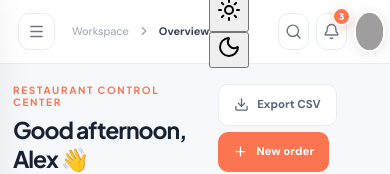
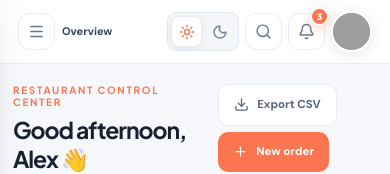
Before and after one commit to YoussefLehroudd/RestoPilot, a plain HTML site: page index.html in a window 390 px wide. Shown: the top 174 px of the page. Drawn offline with nearby package versions, Linux system fonts and the light colour scheme; grey boxes are pictures that could not be loaded.

Commit message:
Style accessible header theme toggle in desktop and mobile modes

```diff
--- a/styles.css
+++ b/styles.css
@@ -519,3 +519,81 @@ body.dark .toast{background:#304558;border:1px solid #435c6f;color:#f6f9fe}
 @media(max-width:720px){
   body.dark .sidebar{box-shadow:12px 0 46px rgba(0,0,0,.45)}
 }
+
+
+/* Header quick theme switcher — Light / Dark */
+.header-theme-toggle{
+  display:flex;
+  align-items:center;
+  gap:3px;
+  flex-shrink:0;
+  padding:4px;
+  border:1px solid #e5eaf1;
+  border-radius:13px;
+  background:#f4f6f9;
+  transition:background .18s,border-color .18s;
+}
+.theme-mini-btn{
+  appearance:none;
+  width:34px;
+  height:34px;
+  border:1px solid transparent;
+  border-radius:9px;
+  background:transparent;
+  color:#788699;
+  display:grid;
+  place-items:center;
+  padding:0;
+  cursor:pointer;
+  transition:background .2s,color .2s,box-shadow .2s,transform .2s;
+}
+.theme-mini-btn svg{
+  display:block;
+  width:17px;
+  height:17px;
+  stroke:currentColor;
+  stroke-width:2.1;
+}
+.theme-mini-btn:not(.active):hover{
+  background:#fff;
+  color:#ef7554;
+}
+.theme-mini-btn.active{
+  background:#fff;
+  color:#f27553;
+  border-color:#e8ecf2;
+  box-shadow:0 2px 7px rgba(17,31,49,.08);
+}
+.theme-mini-btn:focus-visible{
+  outline:2px solid #ff9f81;
+  outline-offset:3px;
+}
+body.dark .header-theme-toggle{
+  background:#202b39;
+  border-color:#37485a;
+}
+body.dark .theme-mini-btn{
+  color:#a9b9cd;
+}
+body.dark .theme-mini-btn:not(.active):hover{
+  background:#304052;
+  color:#ffbc9e;
+}
+body.dark .theme-mini-btn.active{
+  background:rgba(255,127,96,.17);
+  color:#ffb69d;
+  border-color:rgba(255,127,96,.24);
+  box-shadow:0 1px 8px rgba(0,0,0,.1);
+}
+@media(max-width:610px){
+  .header-theme-toggle{gap:2px;padding:3px;border-radius:11px}
+  .theme-mini-btn{width:31px;height:31px;border-radius:8px}
+  .theme-mini-btn svg{width:16px;height:16px}
+  .topbar-right{gap:6px}
+}
+@media(max-width:420px){
+  .topbar{gap:6px}
+  .topbar-left{gap:7px}
+  .breadcrumbs>span,.breadcrumbs>svg{display:none}
+  .header-theme-toggle{border-radius:9px}
+}
```
